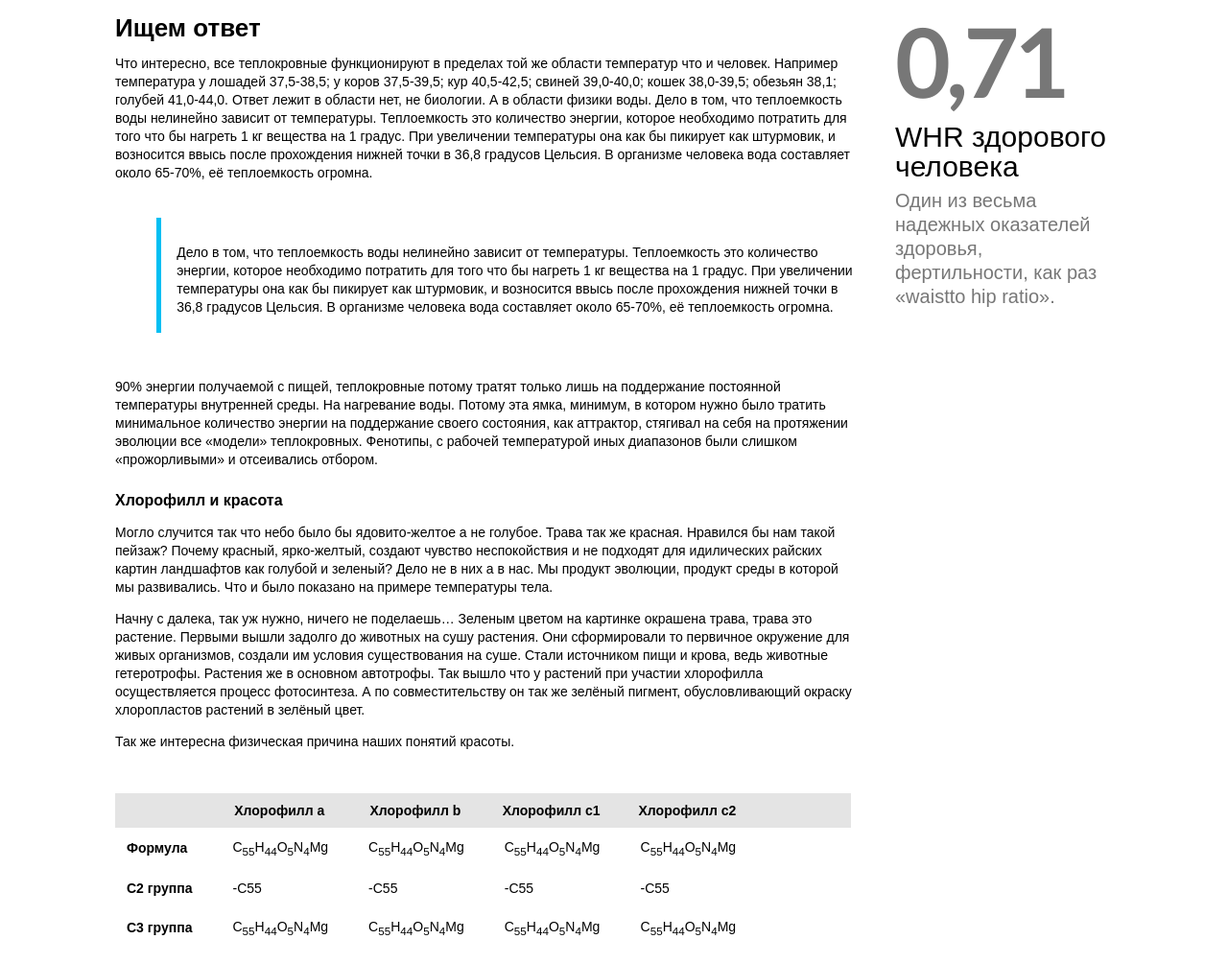
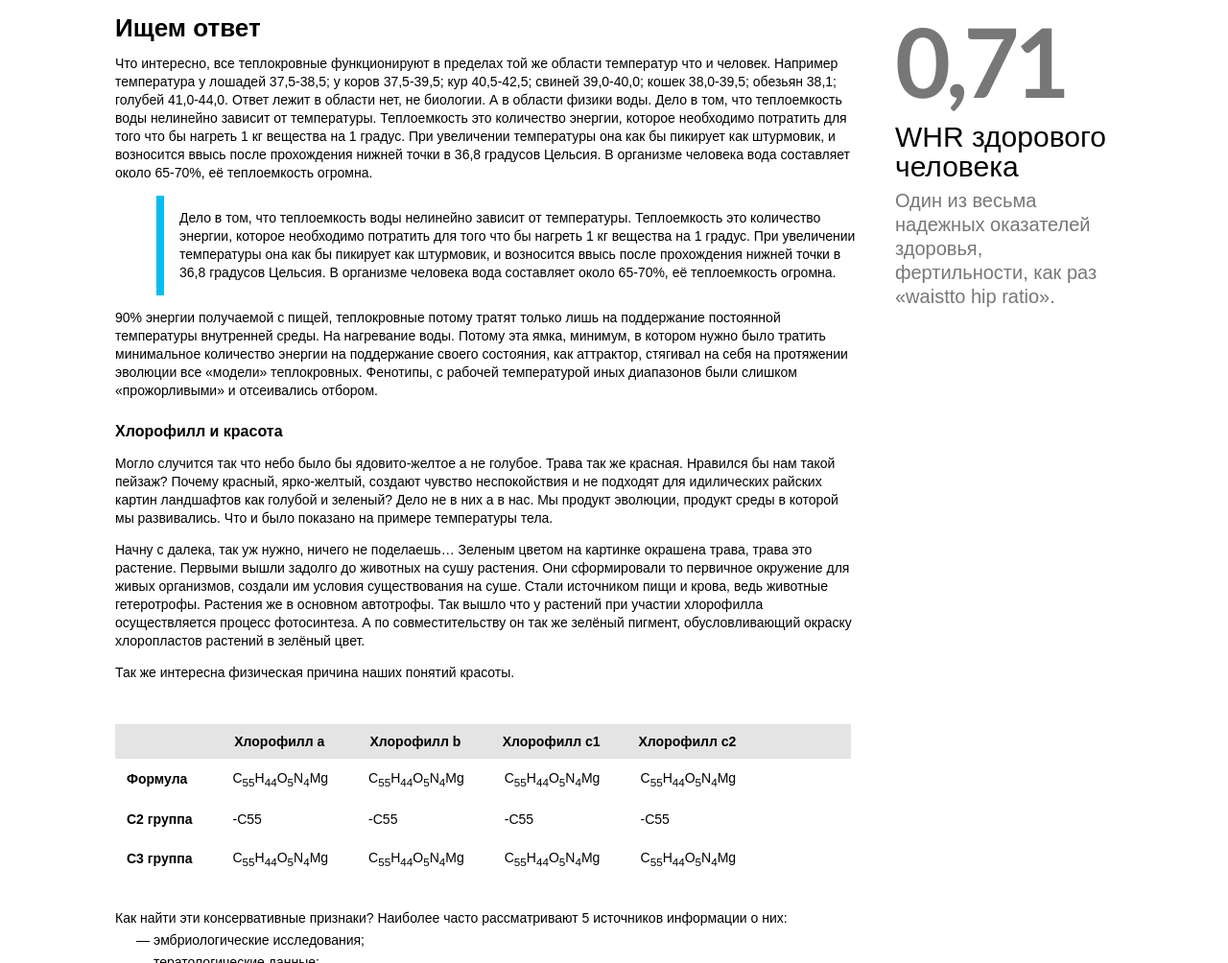
Before and after one commit to Giant333/Third-project, a plain HTML site: page index.html in a window 1280 px wide. Shown: the part 1599-2603 px from the top of the page at 96% size. Drawn offline with Linux system fonts and the light colour scheme; files whose address does not match are found by name.

Commit message:
Add files via upload

```diff
--- a/style.css
+++ b/style.css
@@ -390,15 +390,11 @@ h1 {
     display: flex;
 }
 .image-rectangle {
-    width: 20px;
-    height: 120px;
-    margin: 23px 16px 26px 43px;
-    background-color: #00BFF3;
+    margin-left: 43px;
+    border-left: 8px solid #00BFF3;
+    padding-left: 16px;
 }
-.block-text-4-main {
-    margin-top: 36px;
-    margin-bottom: 36px;
-}
+
 .block-text-5 {
     padding-bottom: 10px;
 }
```
